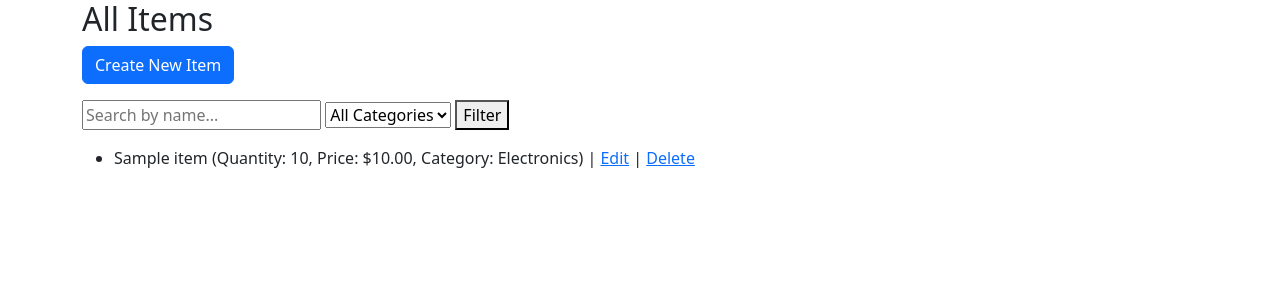
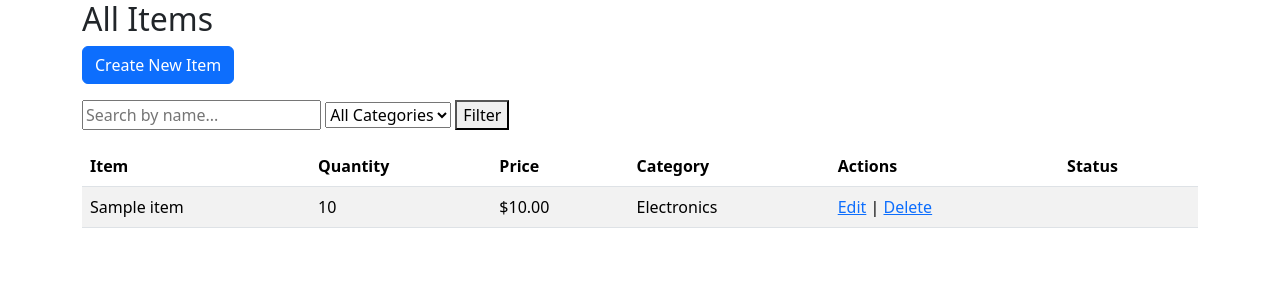
Before and after one commit to Kuscko/supplysage, a Django app: page /items/ in a window 1280 px wide. Shown: the top 300 px of the page. Run offline with Django 5.2, Linux system fonts and the light colour scheme; a user stored in the database is signed in; tables that the repository leaves empty hold one stand-in row (values such as "Sample post").

Commit message:
Updated the item list template to use a bootstrap table and highlight low stock items.

```diff
--- a/supplysage/inventory/templates/inventory/item_list.html
+++ b/supplysage/inventory/templates/inventory/item_list.html
@@ -27,17 +27,38 @@
 </form>
 
 <!-- Item List -->
-<ul>
-    {% for item in items %}
-        <li>
-            {{ item.name }} (Quantity: {{ item.quantity }}, Price: ${{ item.price }}, Category: {{ item.get_category_display }})
-            | <a href="{% url 'item_update' item.pk %}">Edit</a>
+<table class="table table-striped">
+    <thead>
+      <tr>
+        <th>Item</th>
+        <th>Quantity</th>
+        <th>Price</th>
+        <th>Category</th>
+        <th>Actions</th>
+        <th>Status</th>
+      </tr>
+    </thead>
+    <tbody>
+      {% for item in items %}
+        <tr class="{% if item.is_low_stock %}table-danger fw-bold{% endif %}">
+          <td>{{ item.name }}</td>
+          <td>{{ item.quantity }}</td>
+          <td>${{ item.price }}</td>
+          <td>{{ item.get_category_display }}</td>
+          <td>
+            <a href="{% url 'item_update' item.pk %}">Edit</a>
             {% if user.is_staff %}
-                | <a href="{% url 'item_delete' item.pk %}">Delete</a>
+              | <a href="{% url 'item_delete' item.pk %}">Delete</a>
             {% endif %}
-        </li>
-    {% empty %}
-        <li>No items match your search/filter.</li>
-    {% endfor %}
-</ul>
+          </td>
+          <td>
+            {% if item.is_low_stock %}
+              <span class="badge bg-danger">Low Stock</span>
+            {% endif %}
+          </td>
+        </tr>
+      {% endfor %}
+    </tbody>
+  </table>
+
 {% endblock content %}
```
